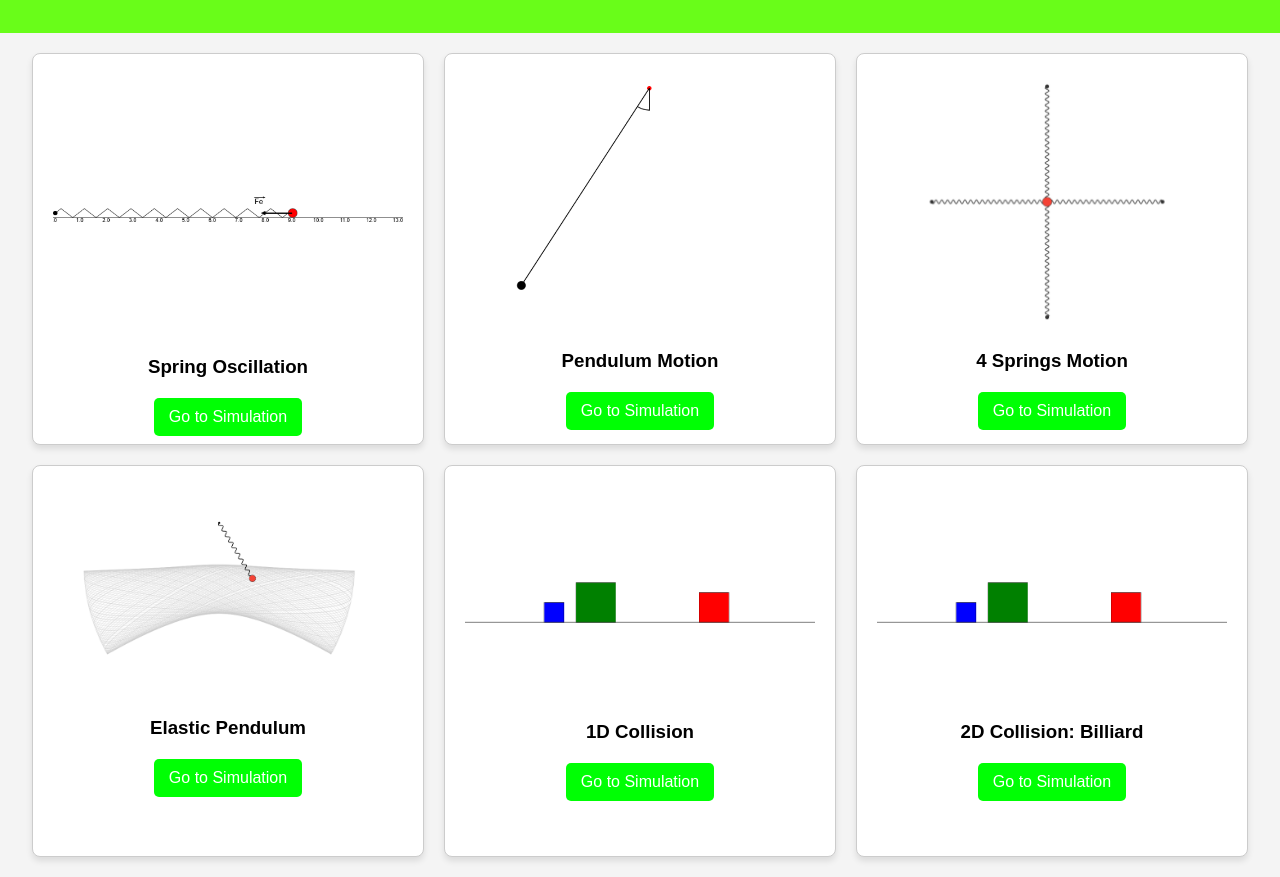
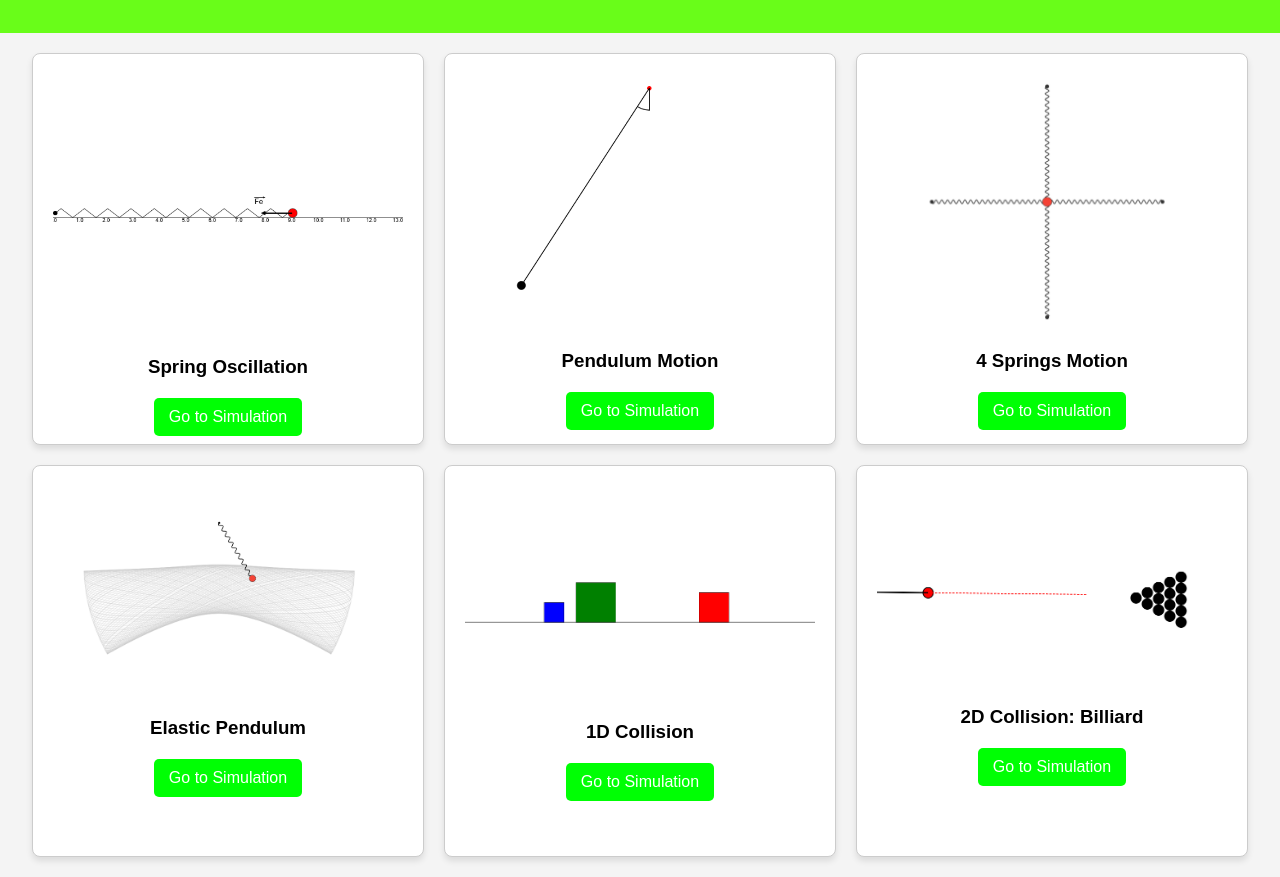
Before and after one commit to iuli26/engine-website, a plain HTML site: page index.html in a window 1280 px wide. Shown: the part 121-998 px from the top of the page. Drawn offline with Linux system fonts and the light colour scheme.

Commit message:
Update index.html

```diff
--- a/index.html
+++ b/index.html
@@ -121,7 +121,7 @@
     </div>
 
     <div class="card">
-      <img src="\images\collision.png">
+      <img src="\images\colision2d.png">
       <h3>2D Collision: Billiard</h3>
       <a href="biliard.html">Go to Simulation</a>
     </div>
```
